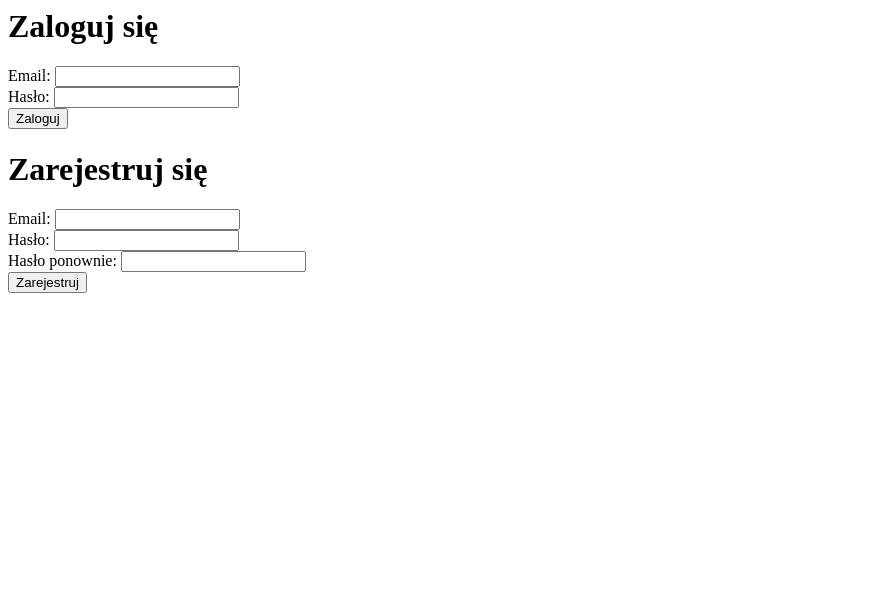
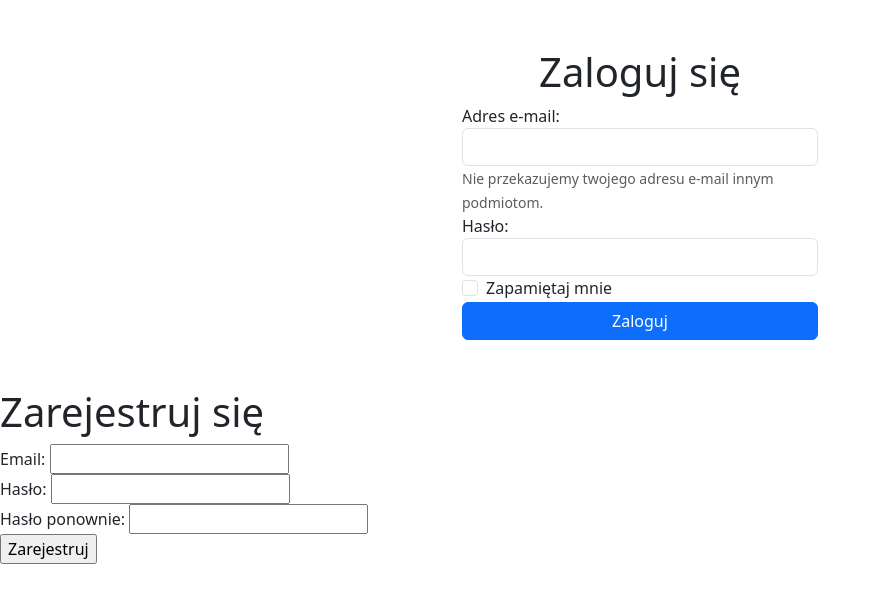
Before and after one commit to michal-oleksy/Praca_inzynierska, a PHP site: page / in a window 1280 px wide. Shown: the top 603 px of the page, without its empty margins (0-881 px from the left). Run offline with PHP 8.4, Linux system fonts and the light colour scheme.

Commit message:
Added custom login form using Bootstrap 5

```diff
--- a/index.php
+++ b/index.php
@@ -1,3 +1,67 @@
+<!DOCTYPE html>
+<html lang="pl">
+<head>
+    <meta charset="UTF-8">
+    <meta name="viewport" content="width=device-width, initial-scale=1.0">
+    <title>Książki</title>
+
+    <link href="https://cdn.jsdelivr.net/npm/bootstrap@5.3.3/dist/css/bootstrap.min.css" rel="stylesheet">
+
+
+
+</head>
+<body>
+    <div class="container">
+        <div class="row">
+            <div class="col-12 col-lg-4 offset-lg-4 text-center my-5">
+                <h1>Zaloguj się</h1>
+                <form action="index.php" method = "post">
+                        <div class="form-group text-start">
+                            <label for="emailInput">Adres e-mail:</label>
+                            <input type="email" class="form-control" name="email" id="emailInput" aria-describedby="emailHelp">
+                            <small id="emailHelp" class="form-text text-muted">Nie przekazujemy twojego adresu e-mail innym podmiotom.</small>
+                        </div>
+                        <div class="form-group text-start">
+                            <label for="passwordInput">Hasło:</label>
+                            <input type="password" class="form-control" name="password" id="passwordInput">
+                        </div>
+                        <div class="form-group form-check text-start">
+                            <input type="checkbox" class="form-check-input" id="rememberMeButton">
+                            <label class="form-check-label" for="rememberMeButton">Zapamiętaj mnie</label>
+
+                        </div>
+                        <input type="hidden" name="action" value="login"></input>
+                        <div class="d-grid gap-2">
+                            <button type="submit" class="btn btn-primary btn-block">Zaloguj</button>
+                        </div>
+                </form>
+            </div>
+        </div>
+    </div>
+
+
+
+    <h1>Zarejestruj się</h1>
+    <form action="index.php" method="post">
+        <label for="emailInput">Email:</label>
+        <input type="email" name="email" id="emailInput"><br>
+
+        <label for="passwordInput">Hasło:</label>
+        <input type="password" name="password" id="passwordInput"><br>
+
+        <label for="passwordRepeatInput">Hasło ponownie:</label>
+        <input type="password" name="passwordRepeat" id="passwordRepeatInput"><br>
+
+        <input type="hidden" name="action" value="register"></input>
+        <input type="submit" value="Zarejestruj">
+    </form>
+
+
+    <script src="https://cdn.jsdelivr.net/npm/bootstrap@5.3.3/dist/js/bootstrap.min.js"></script>
+</body>
+</html>
+
+
 <?php
 if(isset($_REQUEST['action']) && $_REQUEST['action']=="login"){
 $email = $_REQUEST['email'];
@@ -12,7 +76,6 @@ $db = new mysqli('localhost','root','','auth');
 $q = $db->prepare("SELECT * FROM user WHERE email = ? LIMIT 1"); //limit do jednego wiersza
 //podstaw wartosci
 $q->bind_param("s",$email);
-// $q->bind_param("s",);
 //wykonaj
 $q->execute();
 $result_login = $q -> get_result();
@@ -22,7 +85,7 @@ if($userRow == null){
     echo "Błędny login lub hasło <br>"; //konto nie istnieje lub błędny login/hasło
 }else{
     //konto istnieje
-    if(password_verify($password, $userRow['passwordHash'])){
+    if(password_verify($password, $userRow['passwordHash'])){ //password_verify sprawdza hashe
         //haslo poprawne
         echo "Zalogowano poprawnie <br>";
     }
@@ -54,34 +117,7 @@ if(isset($_REQUEST['action']) && $_REQUEST['action']=="register"){
     }
 
 }
-//
-
 
 // email michal2001@czytaj.pl
 // hasło tajneHaslo
 ?>
-<title>Książki</title>
-<h1>Zaloguj się</h1>
-<form action="index.php" method = "get">
-    <label for="emailInput">Email:</label>
-    <input type="email" name="email" id="emailInput"><br>
-    <label for="passwordInput">Hasło:</label>
-    <input type="password" name="password" id="passwordInput"><br>
-    <input type="hidden" name="action" value="login"></input>
-    <input type="submit" value="Zaloguj">
-</form>
-
-<h1>Zarejestruj się</h1>
-<form action="index.php" method="post">
-    <label for="emailInput">Email:</label>
-    <input type="email" name="email" id="emailInput"><br>
-
-    <label for="passwordInput">Hasło:</label>
-    <input type="password" name="password" id="passwordInput"><br>
-
-    <label for="passwordRepeatInput">Hasło ponownie:</label>
-    <input type="password" name="passwordRepeat" id="passwordRepeatInput"><br>
-
-    <input type="hidden" name="action" value="register"></input>
-    <input type="submit" value="Zarejestruj">
-</form>
```
